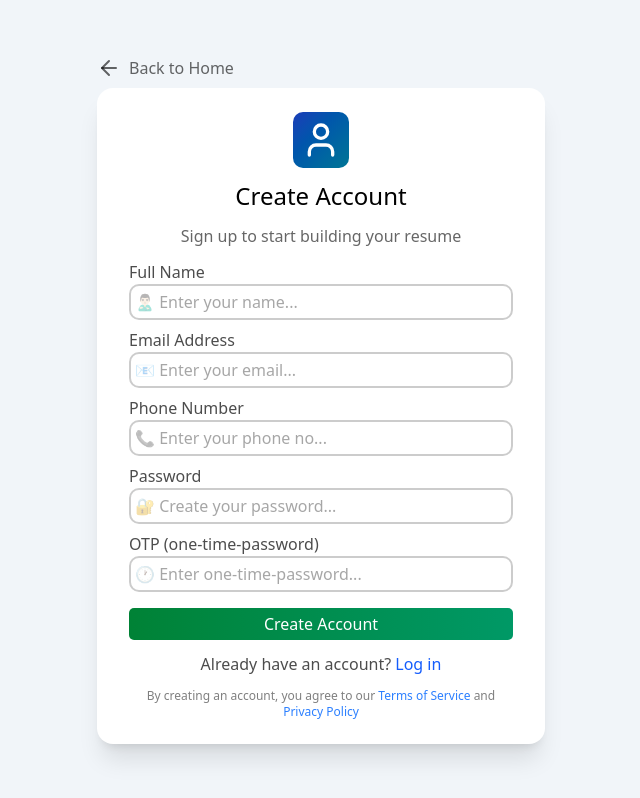
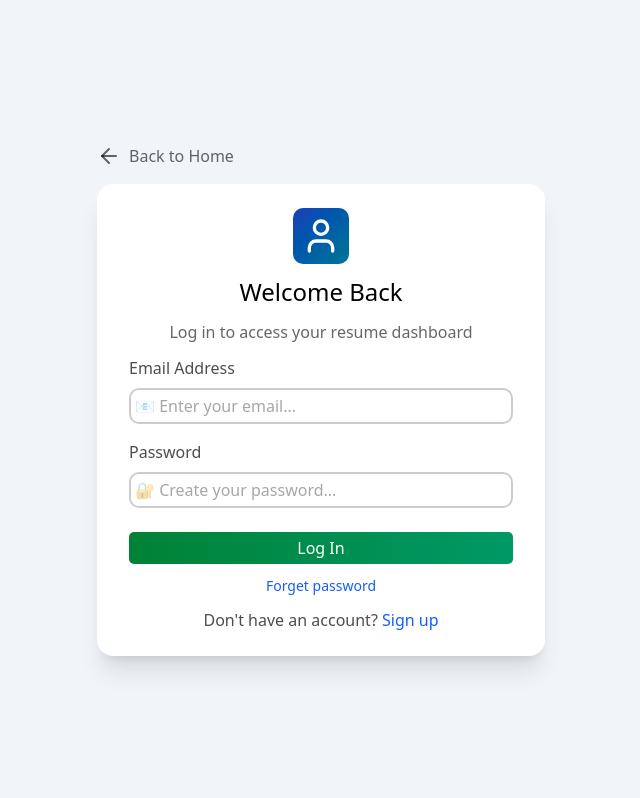
Before and after one commit to sparsh-Tyagi01/smart-resume-ai, a React app in the folder frontend/: page /register in a window 1280 px wide. Shown: the whole page, without its empty margins (319-959 px from the left). Built offline with nearby package versions, Linux system fonts and the light colour scheme; the HTML template or start-up script is replaced by a standard one.

Commit message:
login page added

```diff
--- a/frontend/src/App.tsx
+++ b/frontend/src/App.tsx
@@ -2,12 +2,13 @@ import { Route, Routes } from "react-router-dom"
 import Mainlayout from "./components/mainlayout"
 import Homepage from "./components/homepage"
 import Register from "./components/register"
+import Login from "./components/login"
 
 const App = () => {
   return (
     <div>
       <Routes>
-        <Route path="/register" element={<Register/>}/>
+        <Route path="/register" element={<Login/>}/>
         <Route element={<Mainlayout/>}>
           <Route path="/" element={<Homepage/>}/>
         </Route>
--- /dev/null
+++ b/frontend/src/components/login.tsx
@@ -0,0 +1,36 @@
+import { ArrowLeft, User } from "lucide-react"
+import { useNavigate } from "react-router-dom"
+
+const Login = () => {
+
+    const navigate = useNavigate()
+
+  return (
+    <div className="flex flex-col justify-center items-center gap-4 w-full min-h-screen bg-slate-100">
+        <div className="w-[35vw] flex items-center gap-2 text-black/60 mt-10 cursor-default" onClick={()=> navigate('/')}>
+            <ArrowLeft/> Back to Home
+        </div>
+        <div className="w-[35vw] flex flex-col items-center gap-3 bg-white py-6 rounded-2xl shadow-xl mb-10">
+            <div className="bg-gradient-to-br from-blue-800 to-cyan-700 rounded-[10px] p-2 text-white"><User size={40}/></div>
+            <h1 className="text-2xl">Welcome Back</h1>
+            <p className="text-black/60">Log in to access your resume dashboard</p>
+            <form className="w-[30vw] text-black/70 flex flex-col gap-4">
+                <div>
+                    <label htmlFor="email" className="block">Email Address</label>
+                    <input type="text" id="email" placeholder="📧 Enter your email..." className="w-[30vw] focus:outline-none border-2 border-black/20 p-1 rounded-[10px] mt-2"/>
+                </div>
+                <div>
+                    <label htmlFor="password" className="block">Password</label>
+                    <input type="text" id="password" placeholder="🔐 Create your password..." className="w-[30vw] focus:outline-none border-2 border-black/20 p-1 rounded-[10px] mt-2"/>
+                </div>
+
+                <button className="w-[30vw] mt-2 bg-gradient-to-r from-green-700 to-emerald-600 rounded-[5px] text-white py-1 hover:from-green-800 hover:to-emerald-700 transition-all duration-200 cursor-pointer">Log In</button>
+            </form>
+            <button className="text-blue-600 text-sm">Forget password</button>
+            <h2 className="text-black/70">Don't have an account? <span className="text-blue-600 font-medium cursor-default">Sign up</span></h2>
+        </div>
+    </div>
+  )
+}
+
+export default Login
```
